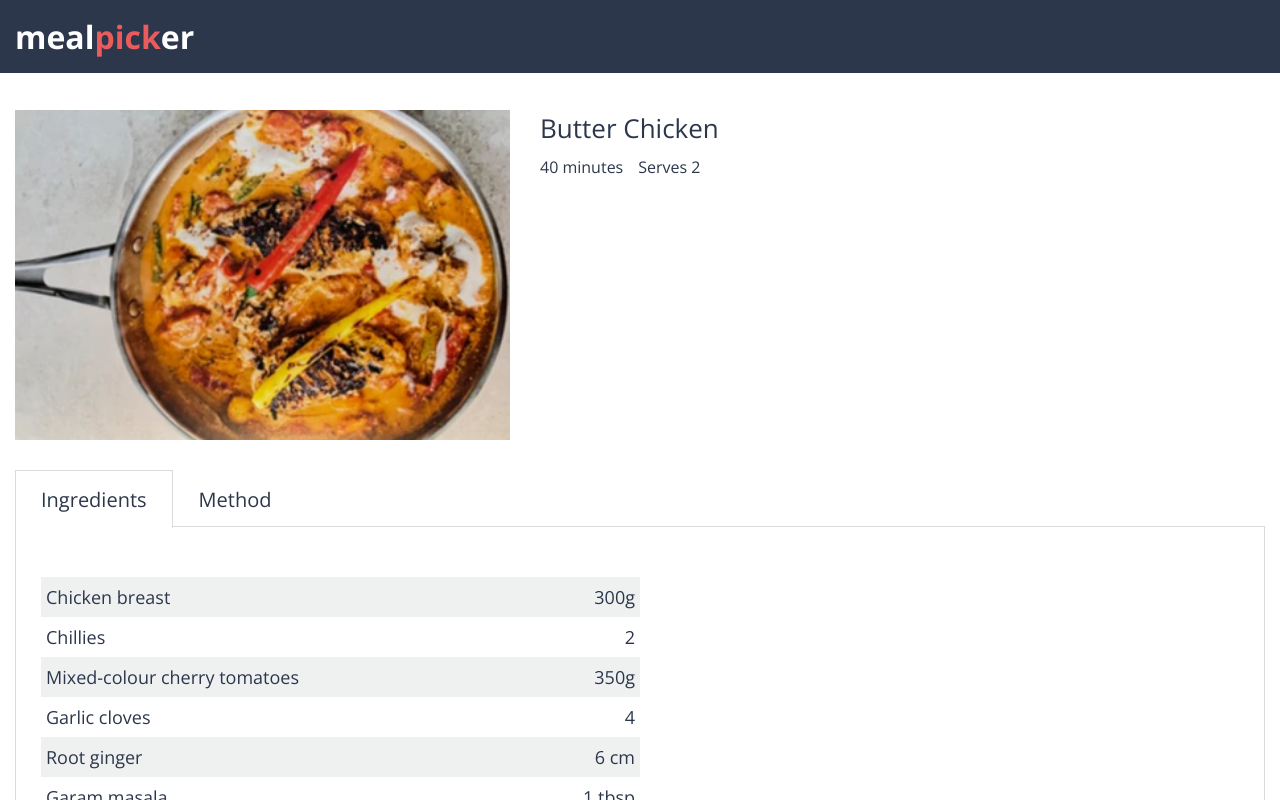
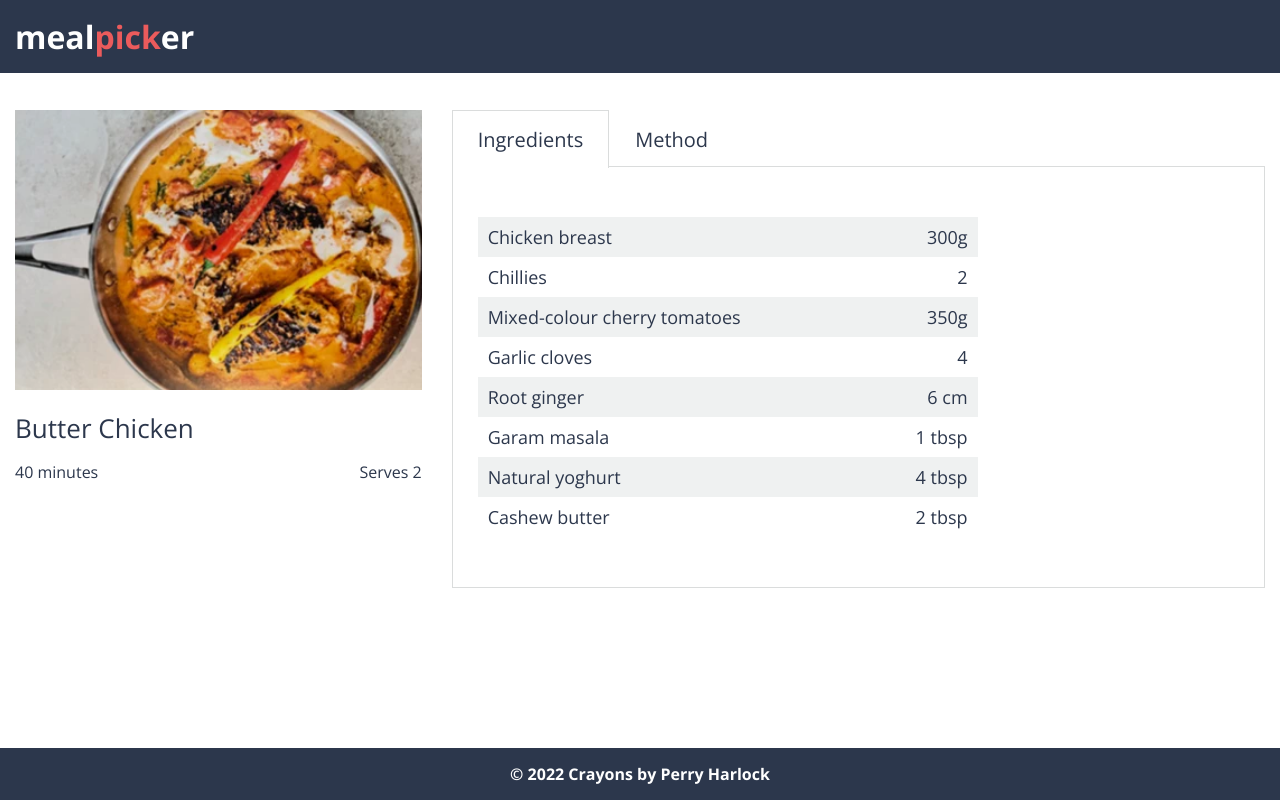
Before and after one commit to perryharlock/meal-picker, a Next.js app: page /butter-chicken in a window 1280 px wide. Shown: the top 800 px of the page. Built offline with nearby package versions, Linux system fonts and the light colour scheme.

Commit message:
:lipstick: Redesign details page

```diff
--- a/components/Ingredient/Ingredient.module.scss
+++ b/components/Ingredient/Ingredient.module.scss
@@ -3,7 +3,7 @@
 .ingredient {
     display: flex;
     justify-content: space-between;
-    padding: 8px 5px;
+    padding: 8px 10px;
 
     &:nth-child(odd) {
         background: $grey-400;
--- a/components/Meal/Meal.module.scss
+++ b/components/Meal/Meal.module.scss
@@ -58,7 +58,7 @@
     &__title {
         color: $black;
         font-size: 1.6rem;
-        font-weight: $font-weight-regular;
+        font-weight: $font-weight-bold;
         line-height: 1.2;
         letter-spacing: 0.3px;
         margin-bottom: 15px;
--- a/pages/[meal].tsx
+++ b/pages/[meal].tsx
@@ -15,7 +15,6 @@ import { Basket } from '../components/Basket/Basket';
 import { Ingredient } from '../components/Ingredient/Ingredient';
 import { Tabs } from '../components/Tabs/Tabs';
 import { Tab } from '../components/Tabs/Tab';
-import { Serves, Time } from '../components/Icons';
 
 import styles from '../styles/Meal.module.scss';
 
@@ -57,16 +56,16 @@ const MealPage: NextPage<MealType> = ({ name, img, time, serves, ingredients, me
       <Header basketLength={basketLength} toggleBasket={toggleBasket} animate={animate} />
 
       <main className={styles.meal__main}>
-        <Grid>
-          <div className={styles.meal__row}>
-            <div className={styles.meal__column1}>
+        <Grid className={styles.meal__grid}>
+          <div className={styles.meal__summary}>
+            <div className={styles.meal__text}>
               <h2 className={styles.meal__title}>{name}</h2>
               <ul className={styles['meal__info-list']}>
                 <li className={styles.meal__info}>{time} minutes</li>
                 <li className={styles.meal__info}>Serves {serves}</li>
               </ul>
             </div>
-            <div className={styles.meal__column2}>
+            <div className={styles['meal__img-container']}>
               <img
                 className={styles.meal__img}
                 src={img ? img : 'meal-placeholder.webp'}
--- a/styles/Meal.module.scss
+++ b/styles/Meal.module.scss
@@ -16,39 +16,65 @@
             font-size: 2.6rem;
             order: 2;
         }
+
+        @media ($screen-laptop) {
+            margin-bottom: 15px;
+            margin-top: 20px;
+        }
     }
 
     &__ingredients {
         margin-top: 30px;
+
+        @media ($screen-laptop) {
+            margin-top: 0;
+            width: 66.67%;
+        }
 
         &-title {
             margin-bottom: 15px;
         }
     }
 
-    &__row {
+    &__grid {
+        @media ($screen-laptop) {
+            display: flex;
+        }
+    }
+
+    &__summary {
         display: flex;
         flex-direction: column;
 
-        @media ($screen-tablet) {
+        @media ($screen-smalltablet) {
             flex-direction: row;
+        }
+
+        @media ($screen-laptop) {
+            flex-direction: column;
+            margin-right: 30px;
+            width: 33.33%;
         }
     }
 
-    &__column1 {
+    &__text {
         order: 1;
 
-        @media ($screen-tablet) {
+        @media ($screen-smalltablet) {
             order: 2;
         }
     }
 
-    &__column2 {
+    &__img-container {
         order: 2;
 
-        @media ($screen-tablet) {
+        @media ($screen-smalltablet) {
             order: 1;
             margin-right: 30px;
+        }
+
+        @media ($screen-laptop) {
+            margin-right: 0;
         }
     }
 
@@ -59,8 +85,12 @@
         object-fit: cover;
         width: 100%;
 
+        @media ($screen-smalltablet) {
+            margin: 0;
+        }
+
         @media ($screen-tablet) {
-            margin: 0;
+            height: 190px;
         }
 
         @media ($screen-laptop) {
@@ -68,7 +98,7 @@
         }
 
         @media ($screen-desktop) {
-            height: 330px;
+            height: 280px;
         }
     }
 
@@ -79,32 +109,36 @@
 
     &__info {
         font-size: 1.6rem;
-        margin-right: 15px;
+
+        @media ($screen-smalltablet) {
+            margin-bottom: 10px;
+        }
 
         &-list {
             display: flex;
+            justify-content: space-between;
             margin-top: 10px;
+
+            @media ($screen-smalltablet) {
+                justify-content: flex-start;
+                flex-direction: column;
+            }
+
+            @media ($screen-laptop) {
+                justify-content: space-between;
+                flex-direction: row;
+            }
         }
     }
 
     &__ingredients-list {
         @media ($screen-tablet) {
             font-size: 1.8rem;
-            max-width: 75%;
-        }
-
-        @media ($screen-laptop) {
-            max-width: 50%;
+            max-width: 500px;
         }
     }
 
     &__method {
-        &-list {
-            @media ($screen-laptop) {
-                max-width: 75%;
-            }
-        }
-
         &-item {
             counter-increment: item;
             font-size: 1.6rem;
```
